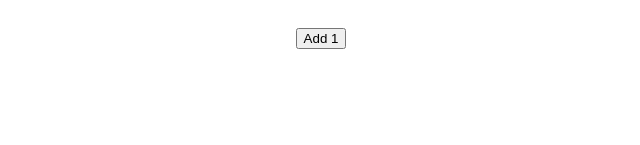
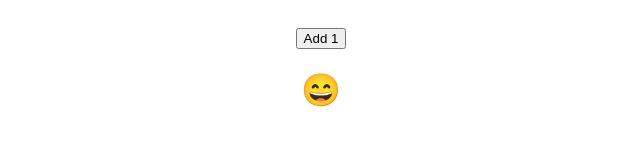
Before and after one commit to GiammaCarioca/react-hooks-demo, a React (Create React App) app: page / in a window 1280 px wide. Shown: the part 159-304 px from the top of the page, without its empty margins (319-959 px from the left). Built offline with nearby package versions, Linux system fonts and the light colour scheme; the HTML template or start-up script is replaced by a standard one.

Commit message:
add Toggler

```diff
--- a/src/App.js
+++ b/src/App.js
@@ -1,6 +1,7 @@
 import React from 'react';
 import CounterClass from './CounterClass';
 import CounterHooks from './CounterHooks';
+import Toogler from './Toggler';
 import './App.css';
 
 function App() {
@@ -8,6 +9,7 @@ function App() {
 		<div className="App">
 			<CounterClass />
 			<CounterHooks />
+			<Toogler />
 		</div>
 	);
 }
--- /dev/null
+++ b/src/Toggler.js
@@ -0,0 +1,15 @@
+import React, { useState } from 'react';
+
+function Toggler() {
+	const [isHappy, setIsHappy] = useState(true);
+	const toogle = () => {
+		setIsHappy(!isHappy);
+	};
+	return (
+		<div>
+			<h1 onClick={toogle}>{isHappy ? '😄' : '😢'}</h1>
+		</div>
+	);
+}
+
+export default Toggler;
```
